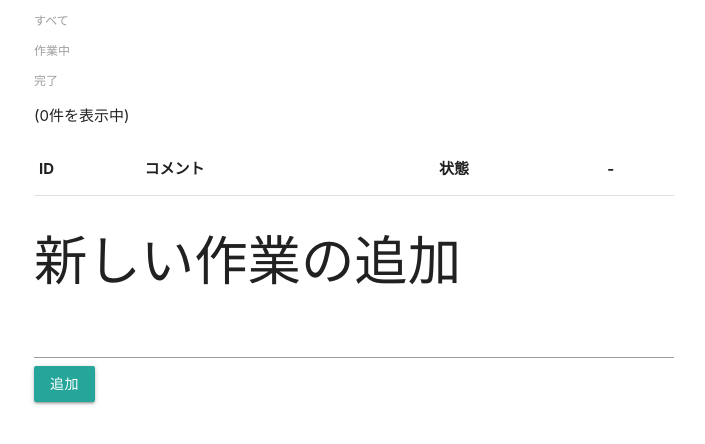
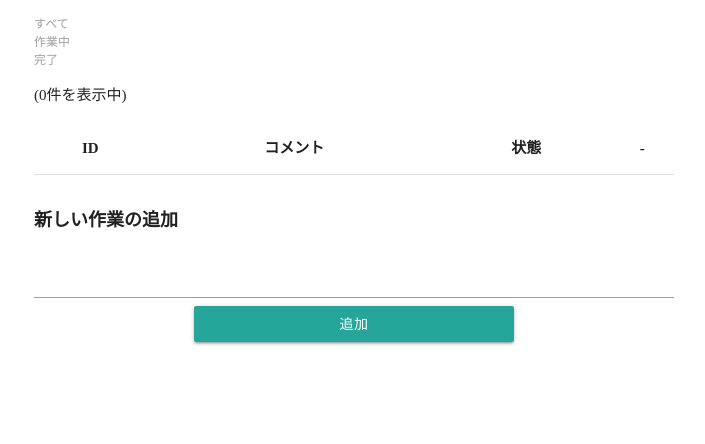
Before and after one commit to soya111/vue-todo, a plain HTML site: page index.html in a window 1280 px wide. Shown: the whole page, without its empty margins (286-991 px from the left). Drawn offline with nearby package versions, Linux system fonts and the light colour scheme.

Commit message:
デザインを変更した

```diff
--- a/index.html
+++ b/index.html
@@ -12,11 +12,15 @@
 
 <body>
     <div id="app">
-        <label v-for="label in options">
-            <p><input type="radio" v-model="current" v-bind:value="label.value" class="with-gap">{{ label.label }}</p>
-        </label>
+        <ul>
+            <label v-for="label in options">
+                <li><input type="radio" v-model="current" v-bind:value="label.value">{{ label.label }}
+                </li>
+            </label>
+        </ul>
+
         <p>({{ computedTodos.length }}件を表示中)</p>
-        <table>
+        <table class="centered highlight">
             <thead>
                 <tr>
                     <th class="id">ID</th>
@@ -42,7 +46,7 @@
         <h2>新しい作業の追加</h2>
         <form class="add-form" v-on:submit.prevent="doAdd">
             <input type="text" ref="comment">
-            <button type="submit" class="waves-effect waves-light btn">追加</button>
+            <button type="submit" class="waves-effect waves-light btn add-btn">追加</button>
         </form>
     </div>
     <script src="https://cdnjs.cloudflare.com/ajax/libs/materialize/1.0.0/js/materialize.min.js"></script>
--- a/main.css
+++ b/main.css
@@ -2,16 +2,18 @@
 
 * {
     box-sizing: border-box;
+    font-family: "Yu Gothic";
 }
 #app {
+    width: 90%;
     max-width: 640px;
     margin: 0 auto;
 }
-/* table {
+table {
     width: 100%;
     border-collapse: collapse;
 }
-thead th {
+/* thead th {
     border-bottom: 2px solid #0099e4;
     color: #0099e4;
 }
@@ -47,11 +49,23 @@ tbody tr:hover th {
     background: #f4fbff;
 } */
 button {
-  border: none;
+    /* border: none;
     border-radius: 20px;
     line-height: 24px;
     padding: 0 8px;
     background: #0099e4;
-  color: #fff;
+    color: #fff; */
     cursor: pointer;
 }
+.add-form{
+    display: flex;
+    flex-direction: column;
+    align-items: center;
+}
+.add-btn{
+    width: 50%;
+}
+h2{
+    font-size: large;
+    font-weight: 700;
+}
```
Lines whose indentation alone changed are shown as unchanged.
